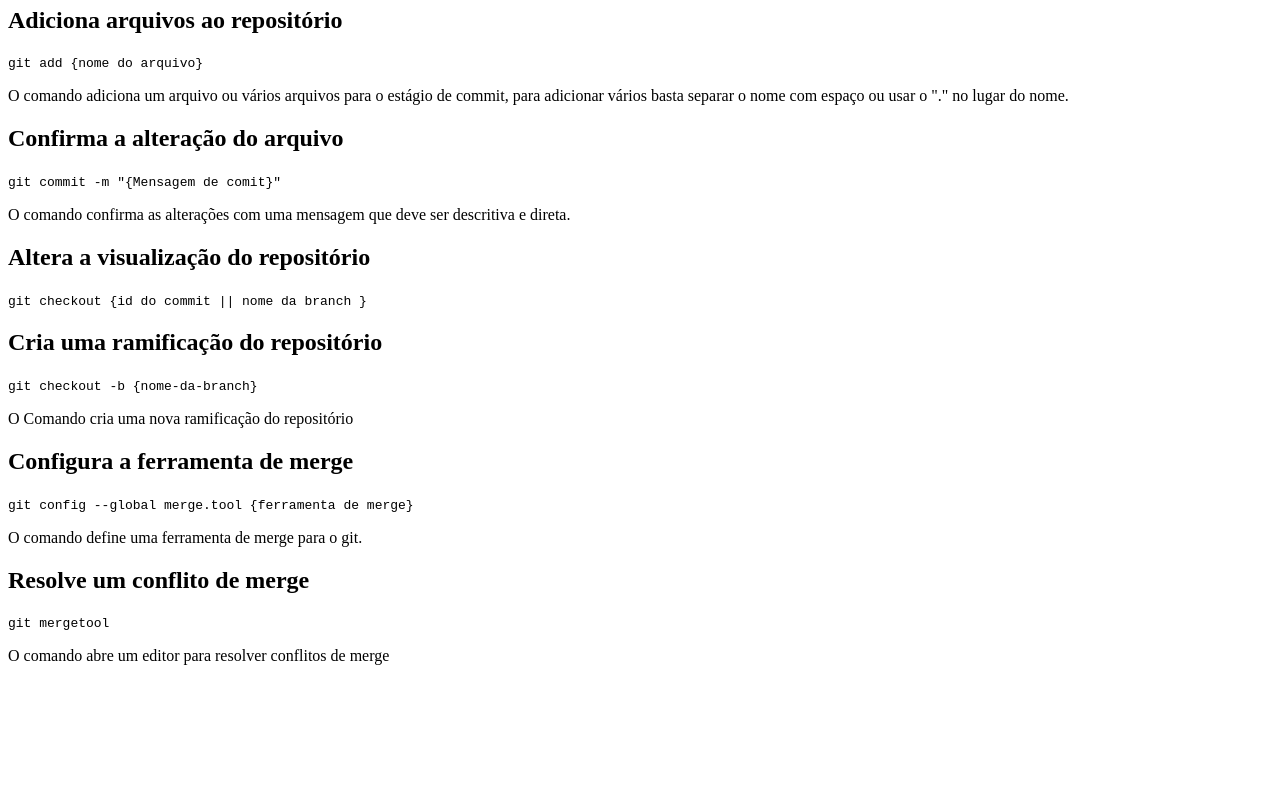
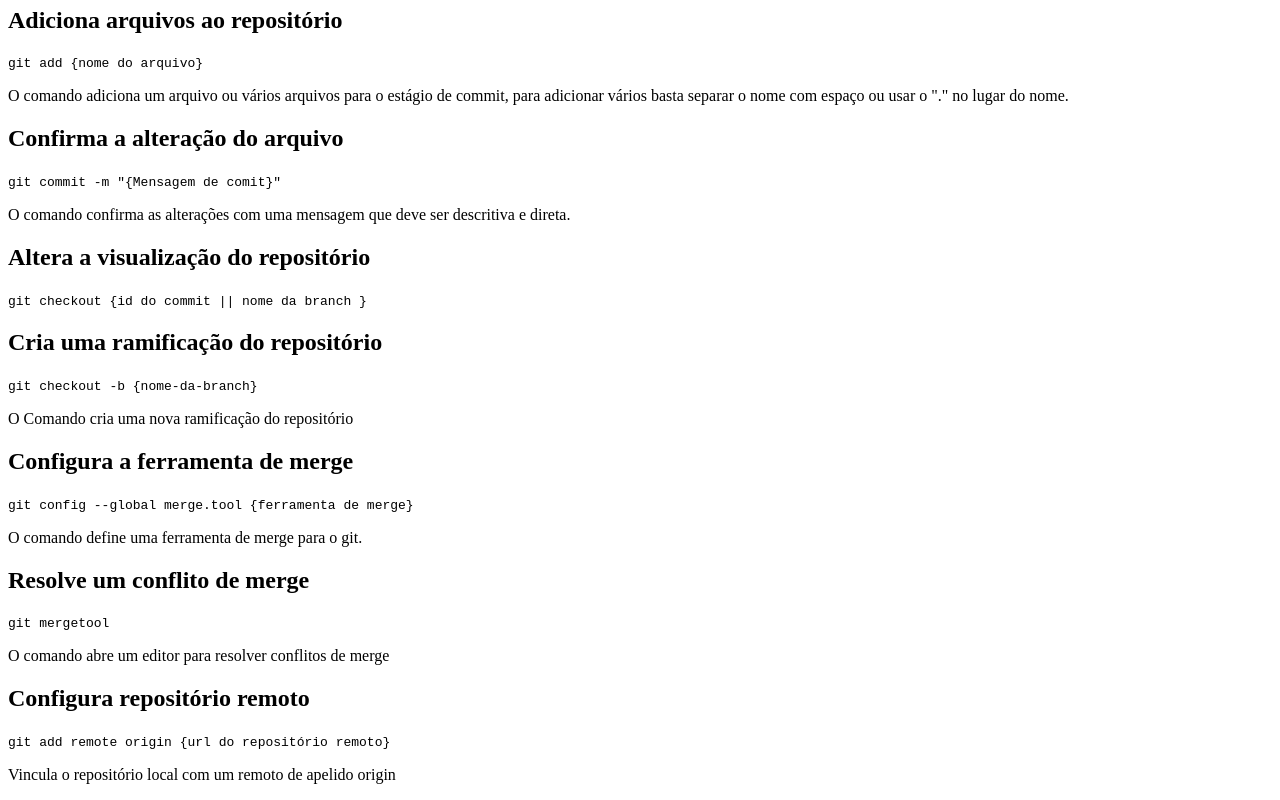
Before and after one commit to walker007/aula-git, a plain HTML site: page index.html in a window 1280 px wide. Shown: the part 379-1179 px from the top of the page. Before the commit the page ends 1060 px from the top, so only its background shows below. Drawn offline with Linux system fonts and the light colour scheme.

Commit message:
Adiciona seção para git remote

```diff
--- a/index.html
+++ b/index.html
@@ -74,5 +74,13 @@
         O comando abre um editor para resolver conflitos de merge
     </p>
    </section>
+
+   <section id="origin">
+    <h2>Configura repositório remoto</h2>
+    <code>git add remote origin {url do repositório remoto}</code>
+    <p>
+        Vincula o repositório local com um remoto de apelido origin
+    </p>
+   </section>
 </body>
 </html>
```
